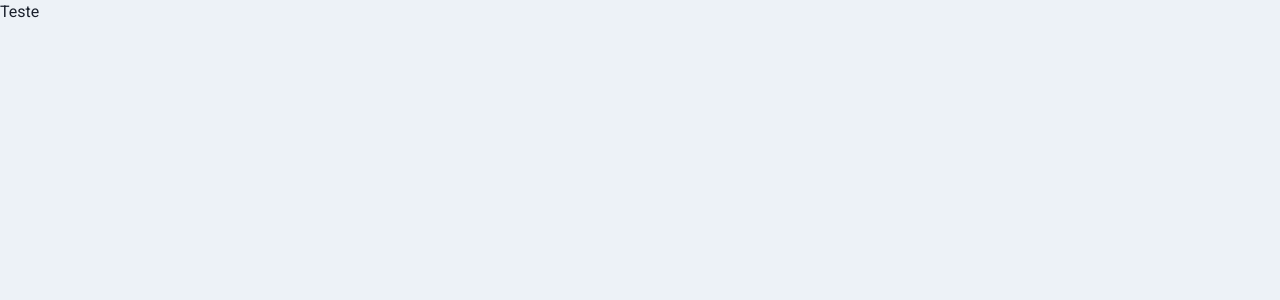
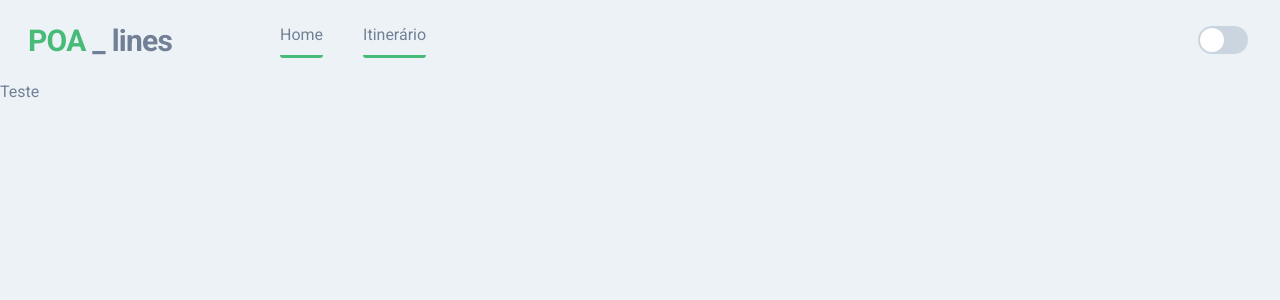
Before and after one commit to naMoraezDev/next-lines, a Next.js app: page / in a window 1280 px wide. Shown: the top 300 px of the page. Built offline with nearby package versions, Linux system fonts and the light colour scheme.

Commit message:
feat: create header

```diff
--- a/src/pages/_app.tsx
+++ b/src/pages/_app.tsx
@@ -2,6 +2,7 @@ import { theme } from "@/styles/theme";
 import { ChakraProvider } from "@chakra-ui/react";
 import type { AppProps } from "next/app";
 import { Roboto } from "next/font/google";
+import { Header } from "./components/Header";
 
 const roboto = Roboto({ weight: ["400", "500", "700"], subsets: ["latin"] });
 
@@ -9,6 +10,7 @@ export default function App({ Component, pageProps }: AppProps) {
   return (
     <main className={roboto.className}>
       <ChakraProvider theme={theme}>
+        <Header />
         <Component {...pageProps} />
       </ChakraProvider>
     </main>
--- /dev/null
+++ b/src/pages/components/Header/index.ts
@@ -0,0 +1 @@
+export { HeaderView as Header } from "./view";
--- /dev/null
+++ b/src/pages/components/Header/view.tsx
@@ -0,0 +1,51 @@
+import { Flex, Switch, Tab, TabList, Tabs, Text } from "@chakra-ui/react";
+
+export function HeaderView() {
+  return (
+    <Flex
+      as="header"
+      w="100%"
+      maxW={1480}
+      h="20"
+      mx="auto"
+      px="6"
+      align="center"
+    >
+      <Text
+        fontSize={["md", "3xl"]}
+        fontWeight="bold"
+        letterSpacing="tight"
+        w="64"
+      >
+        <Text color="green.400" as="span" ml="1">
+          POA{" "}
+        </Text>
+        _ lines
+      </Text>
+
+      <Text
+        borderBottom="50"
+        borderBottomColor="green.400"
+        borderBottomWidth={3}
+        paddingBottom={2}
+        borderRadius={3}
+        marginRight={10}
+      >
+        Home
+      </Text>
+
+      <Text
+        borderBottom="50"
+        borderBottomColor="green.400"
+        borderBottomWidth={3}
+        paddingBottom={2}
+        borderRadius={3}
+        marginRight={10}
+      >
+        Itinerário
+      </Text>
+
+      <Switch size="lg" colorScheme={"green"} ml="auto" mr="2" />
+    </Flex>
+  );
+}
--- a/src/styles/theme.ts
+++ b/src/styles/theme.ts
@@ -9,7 +9,7 @@ export const theme = extendTheme({
     global: {
       body: {
         bg: "gray.100",
-        color: "gray.800",
+        color: "gray.500",
       },
     },
   },
```
